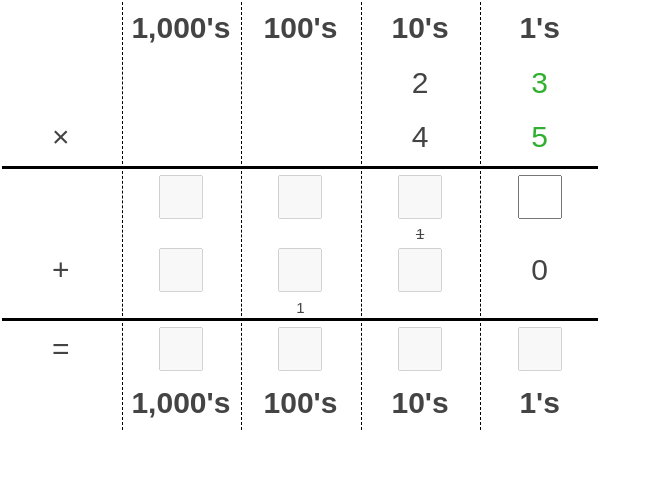
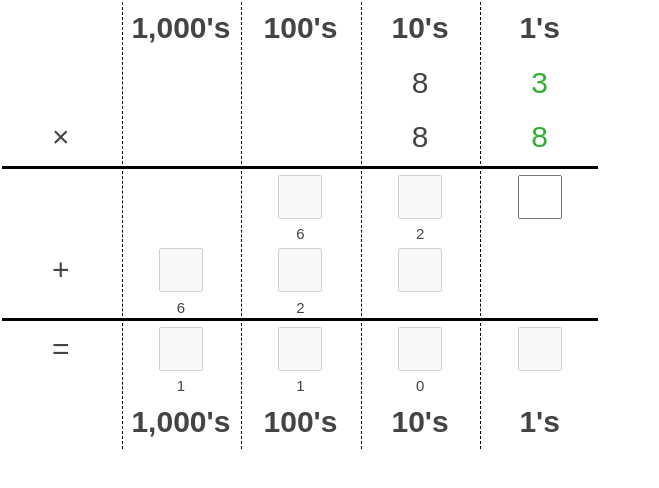
Before and after one commit to tmerrr/multiply-game, a React (Vite) app: page / in a window 1280 px wide. Shown: the top 488 px of the page, without its empty margins (0-659 px from the left). Built offline with nearby package versions, Linux system fonts and the light colour scheme.

Commit message:
flow of entering answers is working

```diff
--- a/index.html
+++ b/index.html
@@ -3,6 +3,7 @@
   <head>
     <meta charset="UTF-8" />
     <meta name="viewport" content="width=device-width, initial-scale=1.0" />
+    <link rel="shortcut icon" href="./public/favicon.ico" type="image/x-icon">
     <title>Multiply Game</title>
   </head>
   <body>
--- a/src/components/App/App.css
+++ b/src/components/App/App.css
@@ -35,7 +35,7 @@
   /* height: 20px; */
 }
 
-.carriedOverUsed {
+.carriedRow td.used {
   text-decoration: line-through;
 }
 
--- a/src/components/App/App.tsx
+++ b/src/components/App/App.tsx
@@ -1,12 +1,60 @@
-// import { FormEventHandler } from 'react'
+import { useState } from 'react'
 
 import './App.css'
 import NumberInput from '../NumberInput/NumberInput';
 
+import {
+  generateNumber,
+  getTensDigit,
+  getSingleDigit,
+  calculateRowAnswers,
+  calculateFinalAnswers,
+} from '../../helpers/maths';
+
+// TEMPORARY!
+// const doNothing = () => {};
+
+const topNumber = generateNumber(10, 99);
+const bottomNumber = generateNumber(10, 99);
+
+const topRowAnswers = calculateRowAnswers(getSingleDigit(bottomNumber), topNumber);
+const bottomRowAnswers = calculateRowAnswers(getTensDigit(bottomNumber), topNumber);
+const finalAnswers = calculateFinalAnswers(topRowAnswers, bottomRowAnswers);
+
+type RowName = 'top' | 'bottom' | 'final';
+
+const answers: Record<RowName, number[]> = {
+  top: topRowAnswers,
+  bottom: bottomRowAnswers,
+  final: finalAnswers,
+};
+
+const topNumberText = String(topNumber);
+const bottomNumberText = String(bottomNumber);
+
+
 function App() {
+  const [answeringRow, setAnsweringRow] = useState<RowName>('top');
+  const [answersIndex, setAnswersIndex] = useState(0);
 
-  const handleTopSinglesAnswer = () => {
-    console.log('well done!');
+  const incrementAnsweringRow = () => {
+    if (answeringRow === 'top') setAnsweringRow('bottom');
+    else setAnsweringRow('final');
+  };
+
+  const incrementAnswer = () => {
+    const nextIndex = answersIndex + 1;
+    if (nextIndex >= answers[answeringRow].length) {
+      incrementAnsweringRow();
+      setAnswersIndex(0);
+    } else {
+      setAnswersIndex(nextIndex);
+    }
+  };
+
+  const handleCorrectAnswer = (carriedOver: number) => {
+    console.log('<<<<<===== TO CARRY =====>>>>>', carriedOver);
+    incrementAnswer();
   };
 
   return (
@@ -31,16 +79,16 @@ function App() {
             <td></td>
             <td></td>
             <td></td>
-            <td>2</td>
-            <td className='activeDigit'>3</td>
+            <td>{topNumberText[0]}</td>
+            <td className='activeDigit'>{topNumberText[1]}</td>
           </tr>
 
           <tr className='row'>
             <td>&times;</td>
             <td></td>
             <td></td>
-            <td>4</td>
-            <td className='activeDigit'>5</td>
+            <td>{bottomNumberText[0]}</td>
+            <td className='activeDigit'>{bottomNumberText[1]}</td>
           </tr>
 
           <tr>
@@ -50,38 +98,70 @@ function App() {
           {/* TOP ROW */}
           <tr className='row'>
             <td></td>
-            <td><input className="numberInput" disabled={true} type="text" maxLength={2} /></td>
-            <td><input className="numberInput" disabled={true} type="text" maxLength={2} /></td>
-            <td><input className="numberInput" disabled={true} type="text" maxLength={2} /></td>
-            <td><NumberInput disabled={false} correctAnswer={15} onComplete={handleTopSinglesAnswer} /></td>
-            {/* <td>
-              <form action="submit" onSubmit={noSubmit}>
-                <input className="numberInput" type="text" maxLength={2} />
-              </form>
-            </td> */}
+            <td></td>
+            <td>
+              <NumberInput
+                disabled={!(answeringRow === 'top' && answersIndex === 2)}
+                correctAnswer={topRowAnswers[2]}
+                onComplete={handleCorrectAnswer}
+              />
+            </td>
+            <td>
+              <NumberInput
+                disabled={!(answeringRow === 'top' && answersIndex === 1)}
+                correctAnswer={topRowAnswers[1]}
+                onComplete={handleCorrectAnswer}
+              />
+            </td>
+            <td>
+              <NumberInput
+                disabled={!(answeringRow === 'top' && answersIndex === 0)}
+                correctAnswer={topRowAnswers[0]}
+                onComplete={handleCorrectAnswer}
+              />
+            </td>
           </tr>
 
           <tr className='carriedRow'>
             <td></td>
             <td></td>
-            <td></td>
-            <td className='carriedOverUsed'>1</td>
+            <td>{getTensDigit(topRowAnswers[1])}</td>
+            <td>{getTensDigit(topRowAnswers[0])}</td>
+            {/* <td className='used'>1</td> */}
             <td></td>
           </tr>
 
           {/* SECOND ROW */}
           <tr className='row'>
             <td>+</td>
-            <td><input className="numberInput" disabled={true} type="text" maxLength={2} /></td>
-            <td><input className="numberInput" disabled={true} type="text" maxLength={2} /></td>
-            <td><input className="numberInput" disabled={true} type="text" maxLength={2} /></td>
-            <td>0</td>
+            <td>
+              <NumberInput
+                disabled={!(answeringRow === 'bottom' && answersIndex === 2)}
+                correctAnswer={bottomRowAnswers[2]}
+                onComplete={handleCorrectAnswer}
+              />
+            </td>
+            <td>
+              <NumberInput
+                disabled={!(answeringRow === 'bottom' && answersIndex === 1)}
+                correctAnswer={bottomRowAnswers[1]}
+                onComplete={handleCorrectAnswer}
+              />
+            </td>
+            <td>
+              <NumberInput
+                disabled={!(answeringRow === 'bottom' && answersIndex === 0)}
+                correctAnswer={bottomRowAnswers[0]}
+                onComplete={handleCorrectAnswer}
+              />
+            </td>
+            <td></td> {/* SINGLE DIGITS COLUMN NOT USED ON SECOND ROW */}
           </tr>
 
           <tr className='carriedRow'>
             <td></td>
-            <td></td>
-            <td>1</td>
+            <td>{getTensDigit(bottomRowAnswers[1])}</td>
+            <td>{getTensDigit(bottomRowAnswers[0])}</td>
             <td></td>
             <td></td>
           </tr>
@@ -93,10 +173,42 @@ function App() {
           {/* FINAL ROW / TOTAL */}
           <tr className='row'>
             <td>=</td>
-            <td><input className="numberInput" disabled={true} type="text" maxLength={2} /></td>
-            <td><input className="numberInput" disabled={true} type="text" maxLength={2} /></td>
-            <td><input className="numberInput" disabled={true} type="text" maxLength={2} /></td>
-            <td><input className="numberInput" disabled={true} type="text" maxLength={2} /></td>
+            <td>
+              <NumberInput
+                disabled={!(answeringRow === 'final' && answersIndex === 3)}
+                correctAnswer={finalAnswers[3]}
+                onComplete={handleCorrectAnswer}
+              />
+            </td>
+            <td>
+              <NumberInput
+                disabled={!(answeringRow === 'final' && answersIndex === 2)}
+                correctAnswer={finalAnswers[2]}
+                onComplete={handleCorrectAnswer}
+              />
+            </td>
+            <td>
+              <NumberInput
+                disabled={!(answeringRow === 'final' && answersIndex === 1)}
+                correctAnswer={finalAnswers[1]}
+                onComplete={handleCorrectAnswer}
+              />
+            </td>
+            <td>
+              <NumberInput
+                disabled={!(answeringRow === 'final' && answersIndex === 0)}
+                correctAnswer={finalAnswers[0]}
+                onComplete={handleCorrectAnswer}
+              />
+            </td>
+          </tr>
+
+          <tr className='carriedRow'>
+            <td></td>
+            <td>{getTensDigit(finalAnswers[2])}</td>
+            <td>{getTensDigit(finalAnswers[1])}</td>
+            <td>{getTensDigit(finalAnswers[0])}</td>
+            <td></td>
           </tr>
 
         </tbody>
--- a/src/components/NumberInput/NumberInput.tsx
+++ b/src/components/NumberInput/NumberInput.tsx
@@ -1,9 +1,10 @@
 import { ChangeEventHandler, FormEventHandler, useState } from "react";
+import { getTensDigit, getSingleDigit } from '../../helpers/maths';
 
 type NumberInputProps = {
   correctAnswer: number;
   disabled: boolean;
-  onComplete: () => void;
+  onComplete: (carriedOver: number) => void;
 }
 
 // allows empty string and two digit integers
@@ -12,7 +13,7 @@ const isValidInteger = (value: string) => twoDigitIntegerRegex.test(value);
 
 const NumberInput = ({ correctAnswer, onComplete, disabled }: NumberInputProps) => {
   const [value, setValue] = useState('');
-  // const [isDisabled, setIsDisabled] = useState(disabled);
+  const [isComplete, setIsComplete] = useState(false);
 
   const handleInput: ChangeEventHandler<HTMLInputElement> = (event) => {
     const {
@@ -26,11 +27,12 @@ const NumberInput = ({ correctAnswer, onComplete, disabled }: NumberInputProps)
   const handleSubmit: FormEventHandler<HTMLFormElement> = (event) => {
     event.preventDefault();
     if (Number(value) === correctAnswer) {
-      onComplete();
+      setIsComplete(true);
+      onComplete(getTensDigit(value));
     }
   };
 
-  return (
+  const inputForm = (
     <form action="submit" onSubmit={handleSubmit}>
       <input
         className="numberInput"
@@ -41,7 +43,9 @@ const NumberInput = ({ correctAnswer, onComplete, disabled }: NumberInputProps)
         disabled={disabled}
       />
     </form>
-  )
+  );
+
+  return isComplete ? getSingleDigit(value) : inputForm;
 };
 
 export default NumberInput;
--- a/src/helpers/maths.ts
+++ b/src/helpers/maths.ts
@@ -42,5 +42,30 @@ export const genNumberMap = (x: number): NumberMap => {
   };
 };
 
-export const getCarriedOver = (x: number) => Math.floor(x / 10);
-export const getSingleDigit = (x: number) => x % 10;
+export const getTensDigit = (x: number | string) => Math.floor(Number(x) / 10);
+export const getSingleDigit = (x: number | string) => Number(x) % 10;
+
+export const calculateRowAnswers = (bottomRowDigit: number, topRowValue: number): number[] => {
+  const firstAnswer = bottomRowDigit * getSingleDigit(topRowValue);
+  const secondAnswer = (bottomRowDigit * getTensDigit(topRowValue)) + getTensDigit(firstAnswer);
+  const thirdAnswer = getTensDigit(secondAnswer);
+  return [
+    firstAnswer,
+    secondAnswer,
+    thirdAnswer,
+  ];
+};
+
+export const calculateFinalAnswers = (topRowAnswers: number[], bottomRowAnswers: number[]): number[] => {
+  const singles = getSingleDigit(topRowAnswers[0]);
+  const tens = getSingleDigit(topRowAnswers[1]) + getSingleDigit(bottomRowAnswers[0]) + getTensDigit(singles);
+  const hundreds = getSingleDigit(topRowAnswers[2]) + getSingleDigit(bottomRowAnswers[1]) + getTensDigit(tens);
+  const thousands = bottomRowAnswers[2] + getTensDigit(hundreds);
+
+  return [
+    singles,
+    tens,
+    hundreds,
+    thousands,
+  ];
+};
```
Also changed, not shown: 1 other file (tests, documents, lock files or other folders).
